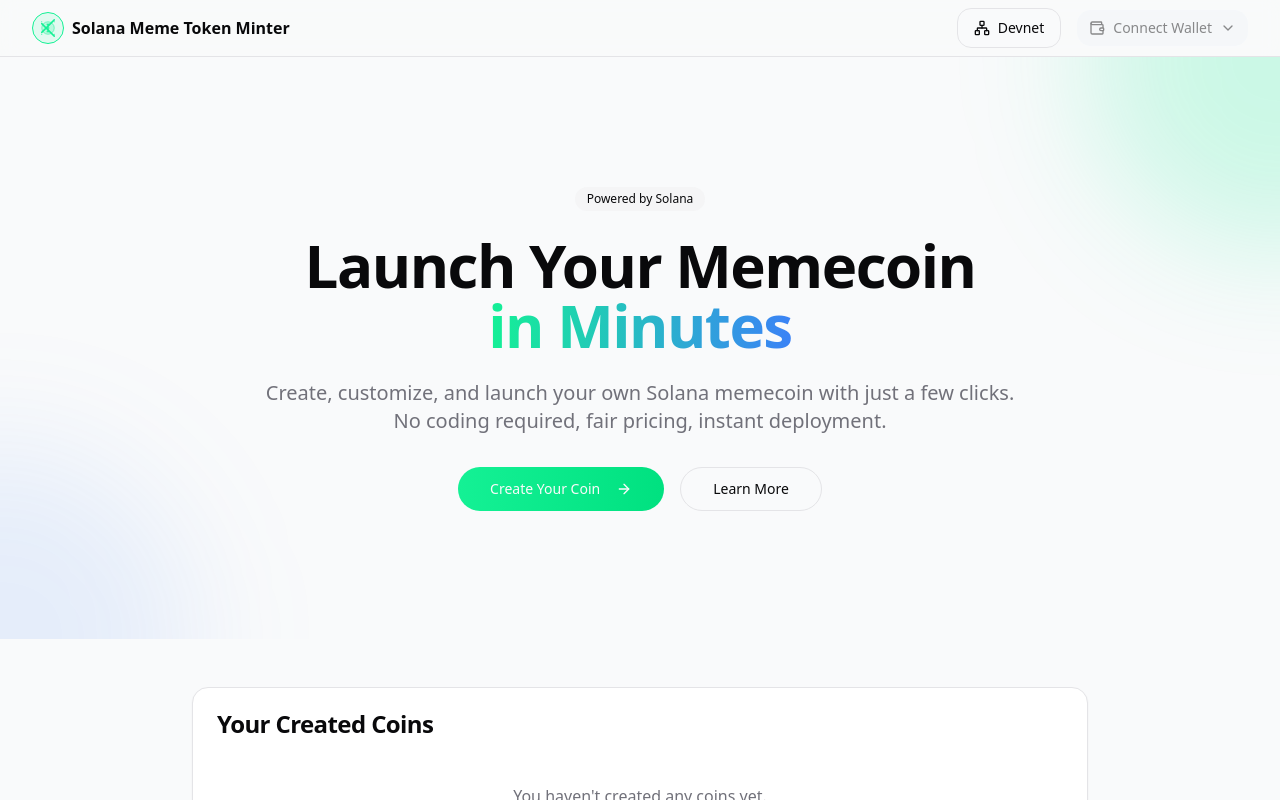
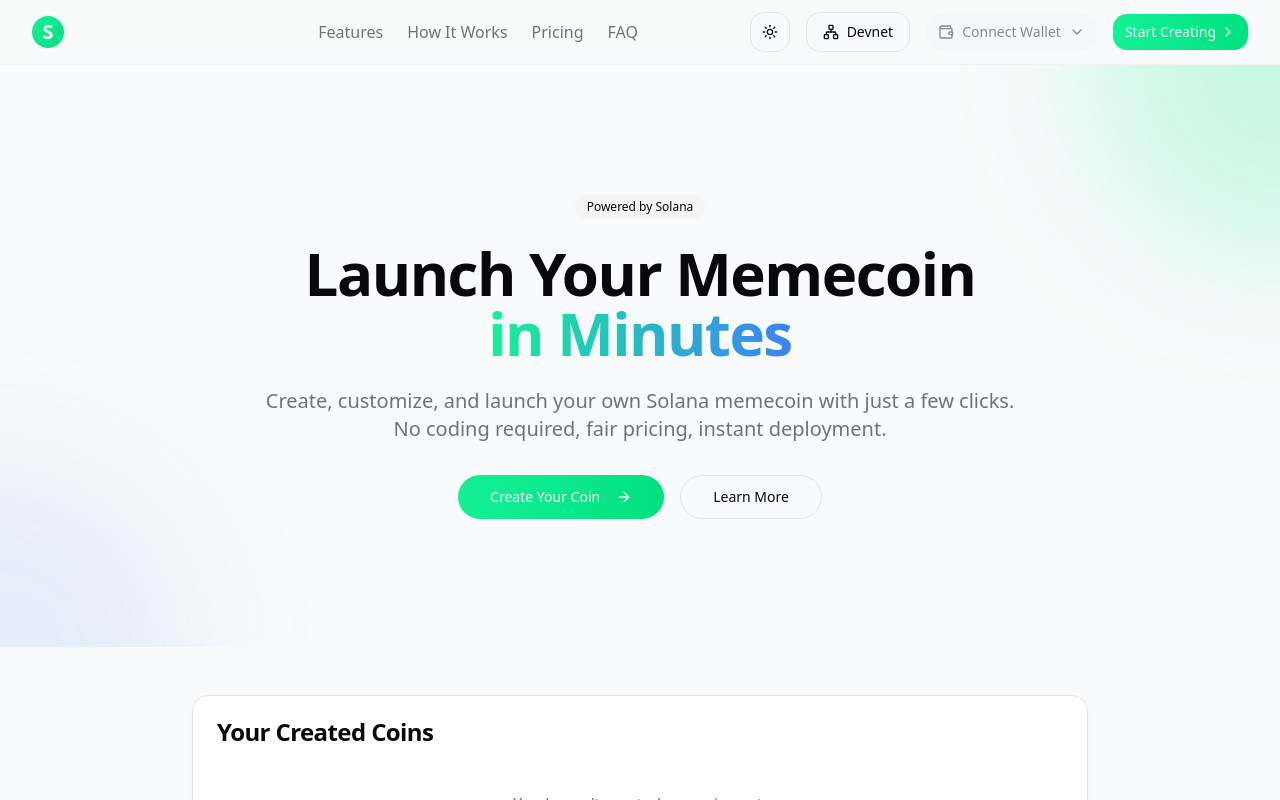
Before and after one commit to ShadowSafin/SolanaMinter, a React (Vite) app: page / in a window 1280 px wide. Shown: the top 800 px of the page. Built offline with nearby package versions, Linux system fonts and the light colour scheme; what @solana/web3.js would draw is missing.

Commit message:
Added better functionality

```diff
--- a/index.html
+++ b/index.html
@@ -2,16 +2,15 @@
 <html lang="en">
   <head>
     <meta charset="UTF-8" />
-    <link rel="icon" type="image/svg+xml" href="/favicon.svg" />
     <meta name="viewport" content="width=device-width, initial-scale=1.0" />
     <title>SolanaMinter</title>
-    <meta name="description" content="Solana Meme Token Minter - Create and mint your own meme tokens on Solana" />
+    <meta name="description" content="SolanaMinter - Create and mint your own meme tokens on Solana" />
     <meta name="author" content="ShadowSafin" />
 
     <meta property="og:title" content="Solana Meme Token Minter" />
     <meta property="og:description" content="Create and mint your own meme tokens on Solana" />
     <meta property="og:type" content="website" />
-    <meta property="og:image" content="/logo.svg" />
+    <meta property="og:image" content="https://lovable.dev/opengraph-image-p98pqg.png" />
 
     <meta name="twitter:card" content="summary_large_image" />
     <meta name="twitter:site" content="@lovable_dev" />
--- a/src/components/Header.tsx
+++ b/src/components/Header.tsx
@@ -10,18 +10,110 @@ export function Header() {
   const [mobileMenuOpen, setMobileMenuOpen] = useState(false);
 
   return (
-    <header className="sticky top-0 z-40 w-full border-b bg-background/95 backdrop-blur supports-[backdrop-filter]:bg-background/60">
-      <div className="container flex h-14 items-center">
-        <div className="flex items-center space-x-2">
-          <img src="/logo.svg" alt="Solana Meme Token Minter" className="h-8 w-8" />
-          <span className="hidden font-bold sm:inline-block">
-            Solana Meme Token Minter
-          </span>
+    <header className="sticky top-0 z-50 w-full border-b border-border/40 bg-background/80 backdrop-blur-md">
+      <div className="container flex h-16 items-center justify-between">
+        <div className="flex items-center gap-2">
+          <a href="/" className="flex items-center gap-2 font-bold text-xl">
+            <div className="w-8 h-8 rounded-full bg-gradient-to-br from-solana to-solana-dark flex items-center justify-center text-white">
+              S
+            </div>
+            <span className="hidden md:block animate-fade-in">SolanaMinter</span>
+          </a>
         </div>
-        <div className="flex flex-1 items-center justify-end space-x-4">
+
+        {/* Desktop Navigation */}
+        <nav className="hidden md:flex items-center gap-6">
+          <a href="#features" className="text-muted-foreground hover:text-foreground transition-colors">
+            Features
+          </a>
+          <a href="#how-it-works" className="text-muted-foreground hover:text-foreground transition-colors">
+            How It Works
+          </a>
+          <a href="#pricing" className="text-muted-foreground hover:text-foreground transition-colors">
+            Pricing
+          </a>
+          <a href="#faq" className="text-muted-foreground hover:text-foreground transition-colors">
+            FAQ
+          </a>
+        </nav>
+
+        <div className="flex items-center gap-4">
+          <ThemeToggle />
           <NetworkSelector />
           <WalletConnect />
+
+          <Button
+            variant="default"
+            size="sm"
+            className="hidden md:flex items-center gap-1 bg-gradient-to-r from-solana to-solana-dark hover:opacity-90 transition-opacity"
+            onClick={() => window.location.href = "#create-coin"}
+          >
+            Start Creating <ChevronRight className="h-4 w-4" />
+          </Button>
+
+          {/* Mobile menu button */}
+          <Button
+            variant="ghost"
+            size="icon"
+            className="md:hidden"
+            onClick={() => setMobileMenuOpen(!mobileMenuOpen)}
+          >
+            {mobileMenuOpen ? <X className="h-5 w-5" /> : <Menu className="h-5 w-5" />}
+          </Button>
         </div>
+      </div>
+
+      {/* Mobile Navigation */}
+      <div
+        className={cn(
+          "fixed inset-0 top-16 z-50 bg-background md:hidden transition-transform duration-300 ease-in-out",
+          mobileMenuOpen ? "translate-x-0" : "translate-x-full"
+        )}
+      >
+        <nav className="flex flex-col gap-4 p-6">
+          <a
+            href="#features"
+            className="text-lg py-2 border-b border-border"
+            onClick={() => setMobileMenuOpen(false)}
+          >
+            Features
+          </a>
+          <a
+            href="#how-it-works"
+            className="text-lg py-2 border-b border-border"
+            onClick={() => setMobileMenuOpen(false)}
+          >
+            How It Works
+          </a>
+          <a
+            href="#pricing"
+            className="text-lg py-2 border-b border-border"
+            onClick={() => setMobileMenuOpen(false)}
+          >
+            Pricing
+          </a>
+          <a
+            href="#faq"
+            className="text-lg py-2 border-b border-border"
+            onClick={() => setMobileMenuOpen(false)}
+          >
+            FAQ
+          </a>
+          <div className="flex items-center gap-4 py-4 border-t border-border">
+            <ThemeToggle />
+            <span className="text-sm text-muted-foreground">Toggle theme</span>
+          </div>
+          <Button
+            variant="default"
+            className="mt-4 bg-gradient-to-r from-solana to-solana-dark hover:opacity-90 transition-opacity"
+            onClick={() => {
+              window.location.href = "#create-coin";
+              setMobileMenuOpen(false);
+            }}
+          >
+            Start Creating <ChevronRight className="h-4 w-4 ml-2" />
+          </Button>
+        </nav>
       </div>
     </header>
   );
```
Also changed, not shown: public/favicon.svg (deleted), public/logo.svg (deleted).
